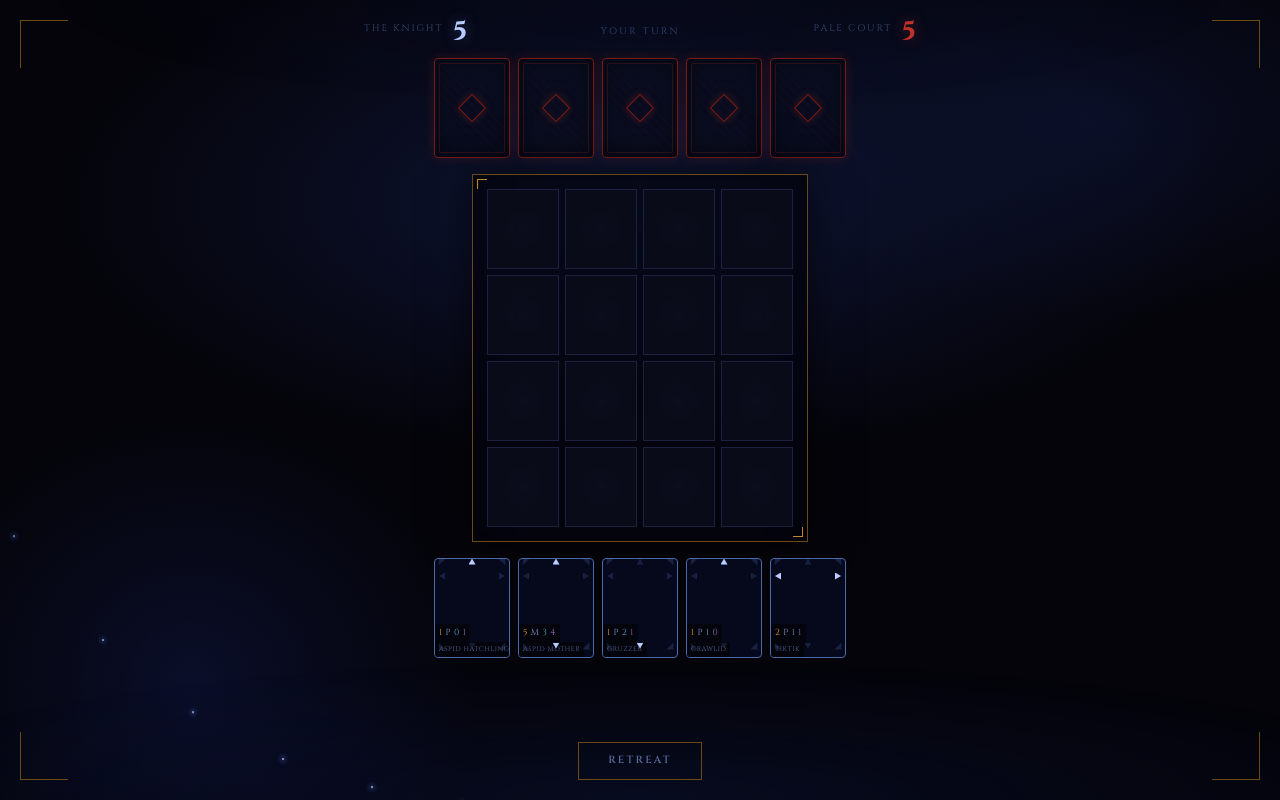
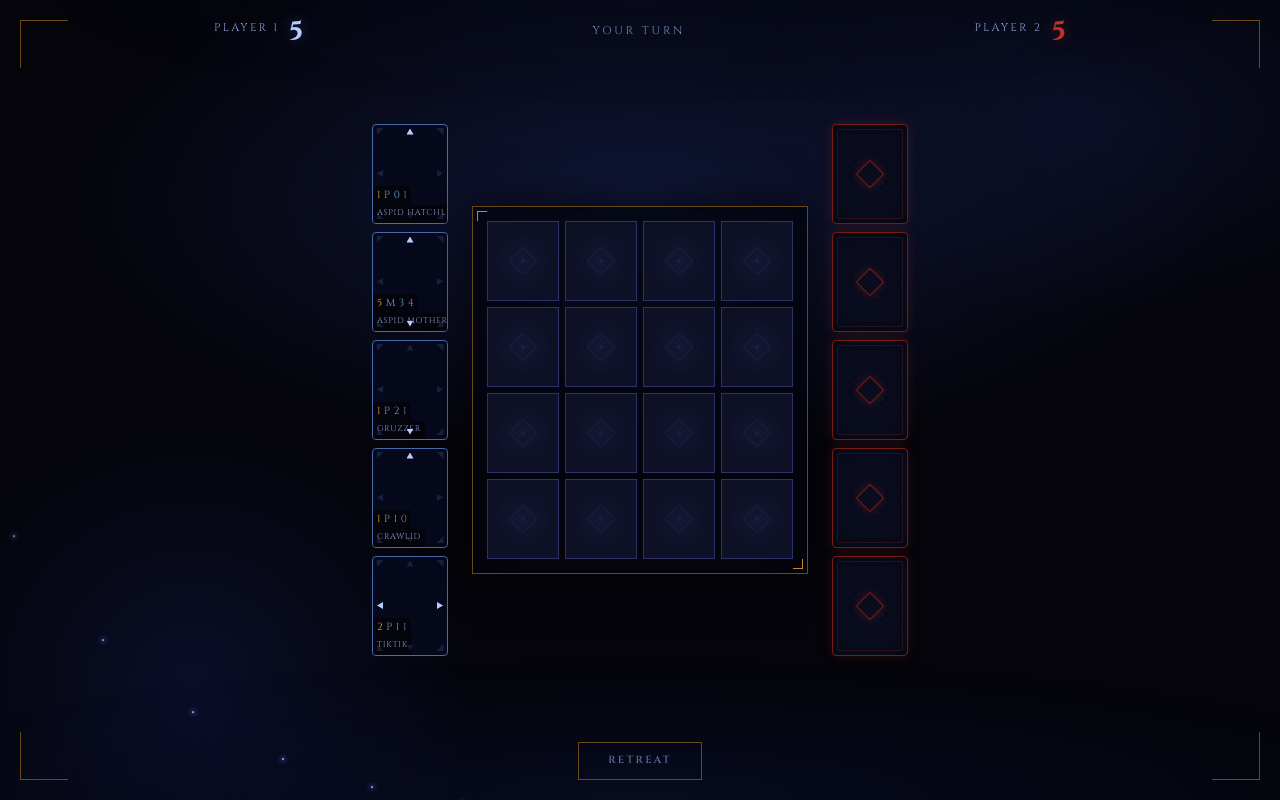
Before and after one commit to codecypherz/hollowmaster, an Angular app: page / in a window 1280 px wide. Both pictures are taken after a click on the button "START GAME". Built offline with nearby package versions, Linux system fonts and the light colour scheme; a web font is replaced by a local one.

Commit message:
Flipped to vertical card layout and made things brighter.

```diff
--- a/src/components/game/game.css
+++ b/src/components/game/game.css
@@ -24,8 +24,8 @@
   --text-dim:       #3a4a72;
   --text-muted:     #5a6a9a;
   --text-bright:    #8a9acc;
-  --cell-bg:        #0a0b18;
-  --cell-border:    #1e2040;
+  --cell-bg:        #0e1025;
+  --cell-border:    #2e3268;
 
   position: relative;
   width: 100%;
@@ -120,7 +120,7 @@
   position: relative;
   z-index: 10;
   width: 100%;
-  max-width: 600px;
+  max-width: 900px;
   display: flex;
   align-items: center;
   justify-content: space-between;
@@ -139,10 +139,10 @@
 }
 
 .score-name {
-  font-size: 0.6rem;
+  font-size: 0.7rem;
   letter-spacing: 0.2em;
   text-transform: uppercase;
-  color: var(--text-dim);
+  color: var(--text-bright);
 }
 
 .score-val {
@@ -168,15 +168,15 @@
 }
 
 .status-text {
-  font-size: 0.6rem;
+  font-size: 0.7rem;
   letter-spacing: 0.25em;
   text-transform: uppercase;
-  color: var(--soul-dim);
+  color: var(--soul);
   animation: statusPulse 2.5s ease-in-out infinite;
 }
 
 .status-text.opponent-phase {
-  color: var(--crimson-dim);
+  color: var(--crimson);
 }
 
 @keyframes statusPulse {
@@ -190,10 +190,11 @@
   position: relative;
   z-index: 10;
   display: flex;
-  flex-direction: column;
+  flex-direction: row;
   align-items: center;
-  gap: 1rem;
-  padding: 0.5rem 1rem;
+  justify-content: center;
+  gap: 1.5rem;
+  padding: 0.5rem 2rem;
   flex: 1;
 }
 
@@ -201,6 +202,7 @@
 
 .hand {
   display: flex;
+  flex-direction: column;
   gap: 8px;
   align-items: center;
 }
@@ -311,7 +313,7 @@
   padding: 2px 4px;
   background: rgba(4, 4, 10, 0.85);
   font-family: 'Cinzel', serif;
-  font-size: 0.55rem;
+  font-size: 0.65rem;
   letter-spacing: 0.05em;
 }
 
@@ -324,10 +326,10 @@
   padding: 2px 4px 3px;
   background: rgba(4, 4, 10, 0.9);
   font-family: 'Cinzel', serif;
-  font-size: 0.42rem;
+  font-size: 0.52rem;
   letter-spacing: 0.08em;
   text-transform: uppercase;
-  color: var(--text-muted);
+  color: var(--text-bright);
   text-align: center;
   white-space: nowrap;
   overflow: hidden;
@@ -370,12 +372,17 @@
   /* transparent center — card image shows through */
 }
 
+.arrow-cell {
+  display: flex;
+  align-items: center;
+  justify-content: center;
+}
+
 .arrow-cell::after {
   content: '';
   display: block;
   width: 6px;
   height: 6px;
-  margin: auto;
   background: rgba(74, 106, 170, 0.25);
 }
 
@@ -490,7 +497,7 @@
 .cell-rune {
   position: absolute;
   inset: 0;
-  opacity: 0.06;
+  opacity: 0.2;
   background:
     radial-gradient(circle at 50% 50%, rgba(100, 140, 255, 0.3) 0%, transparent 60%);
 }
@@ -503,7 +510,7 @@
   transform: translate(-50%, -50%) rotate(45deg);
   width: 20px;
   height: 20px;
-  border: 1px solid rgba(74, 106, 170, 0.4);
+  border: 1px solid rgba(100, 140, 255, 0.5);
 }
 
 .cell-rune::after {
@@ -515,7 +522,7 @@
   width: 4px;
   height: 4px;
   border-radius: 50%;
-  background: rgba(74, 106, 170, 0.3);
+  background: rgba(100, 140, 255, 0.5);
 }
 
 /* Board card image */
@@ -542,7 +549,7 @@
   padding: 0 4px;
   background: rgba(4, 4, 10, 0.9);
   font-family: 'Cinzel', serif;
-  font-size: 0.48rem;
+  font-size: 0.58rem;
   letter-spacing: 0.05em;
 }
 
--- a/src/components/game/game.html
+++ b/src/components/game/game.html
@@ -20,7 +20,7 @@
   <!-- ─── Score bar ─── -->
   <header class="score-bar">
     <div class="score-side">
-      <span class="score-name">The Knight</span>
+      <span class="score-name">Player 1</span>
       <span class="score-val player-score">{{ s.player.score }}</span>
     </div>
 
@@ -34,22 +34,58 @@
 
     <div class="score-side right">
       <span class="score-val opponent-score">{{ s.opponent.score }}</span>
-      <span class="score-name">Pale Court</span>
+      <span class="score-name">Player 2</span>
     </div>
   </header>
 
   <!-- ─── Main arena ─── -->
   <div class="arena">
 
-    <!-- Opponent hand (face-down) -->
-    <div class="hand opponent-hand" aria-label="Opponent hand">
-      @for (card of s.opponent.hand; track $index) {
+    <!-- Player hand -->
+    <div class="hand player-hand" aria-label="Your hand">
+      @for (card of s.player.hand; track $index; let i = $index) {
         <div class="hand-slot" [class.slot-empty]="!card">
           @if (card) {
-            <div class="card face-down">
-              <div class="card-back-pattern"></div>
-              <div class="card-back-seal"></div>
-            </div>
+            <button
+              class="card hand-card"
+              [class.card-selected]="s.selectedCardIndex === i"
+              [class.card-unselectable]="s.phase !== 'player-turn'"
+              (click)="onCardSelect(i)"
+              [attr.aria-label]="card.name + ' — click to select'"
+              [attr.aria-pressed]="s.selectedCardIndex === i"
+            >
+              <!-- Image -->
+              <div class="hc-image" [style.background-image]="cardImageStyle(card)"></div>
+
+              <!-- Arrow grid overlay -->
+              <div class="arrow-grid" aria-hidden="true">
+                @for (dir of arrowGrid; track $index) {
+                  @if (dir) {
+                    <div
+                      class="arrow-cell"
+                      [attr.data-dir]="dir"
+                      [class.arrow-active]="hasArrow(card, dir)"
+                    ></div>
+                  } @else {
+                    <div class="arrow-center"></div>
+                  }
+                }
+              </div>
+
+              <!-- Stats strip -->
+              <div class="hc-stats">
+                <span class="stat-atk">{{ toHex(card.stats.attack) }}</span>
+                <span class="stat-type">{{ card.stats.type }}</span>
+                <span class="stat-pd">{{ toHex(card.stats.physDef) }}</span>
+                <span class="stat-md">{{ toHex(card.stats.magDef) }}</span>
+              </div>
+
+              <!-- Name -->
+              <div class="hc-name">{{ card.name }}</div>
+
+              <!-- Selection glow frame -->
+              <div class="select-frame" aria-hidden="true"></div>
+            </button>
           }
         </div>
       }
@@ -102,51 +138,15 @@
       }
     </div>
 
-    <!-- Player hand -->
-    <div class="hand player-hand" aria-label="Your hand">
-      @for (card of s.player.hand; track $index; let i = $index) {
+    <!-- Opponent hand (face-down) -->
+    <div class="hand opponent-hand" aria-label="Opponent hand">
+      @for (card of s.opponent.hand; track $index) {
         <div class="hand-slot" [class.slot-empty]="!card">
           @if (card) {
-            <button
-              class="card hand-card"
-              [class.card-selected]="s.selectedCardIndex === i"
-              [class.card-unselectable]="s.phase !== 'player-turn'"
-              (click)="onCardSelect(i)"
-              [attr.aria-label]="card.name + ' — click to select'"
-              [attr.aria-pressed]="s.selectedCardIndex === i"
-            >
-              <!-- Image -->
-              <div class="hc-image" [style.background-image]="cardImageStyle(card)"></div>
-
-              <!-- Arrow grid overlay -->
-              <div class="arrow-grid" aria-hidden="true">
-                @for (dir of arrowGrid; track $index) {
-                  @if (dir) {
-                    <div
-                      class="arrow-cell"
-                      [attr.data-dir]="dir"
-                      [class.arrow-active]="hasArrow(card, dir)"
-                    ></div>
-                  } @else {
-                    <div class="arrow-center"></div>
-                  }
-                }
-              </div>
-
-              <!-- Stats strip -->
-              <div class="hc-stats">
-                <span class="stat-atk">{{ toHex(card.stats.attack) }}</span>
-                <span class="stat-type">{{ card.stats.type }}</span>
-                <span class="stat-pd">{{ toHex(card.stats.physDef) }}</span>
-                <span class="stat-md">{{ toHex(card.stats.magDef) }}</span>
-              </div>
-
-              <!-- Name -->
-              <div class="hc-name">{{ card.name }}</div>
-
-              <!-- Selection glow frame -->
-              <div class="select-frame" aria-hidden="true"></div>
-            </button>
+            <div class="card face-down">
+              <div class="card-back-pattern"></div>
+              <div class="card-back-seal"></div>
+            </div>
           }
         </div>
       }
@@ -175,13 +175,13 @@
 
         <div class="result-scores">
           <div class="rs-item">
-            <span class="rs-label">The Knight</span>
+            <span class="rs-label">Player 1</span>
             <span class="rs-val">{{ s.player.score }}</span>
           </div>
           <span class="rs-sep">vs</span>
           <div class="rs-item right">
             <span class="rs-val">{{ s.opponent.score }}</span>
-            <span class="rs-label">Pale Court</span>
+            <span class="rs-label">Player 2</span>
           </div>
         </div>
 
```
